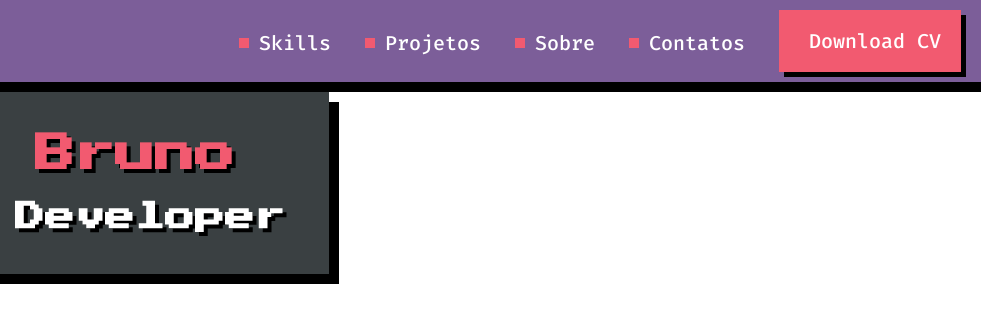
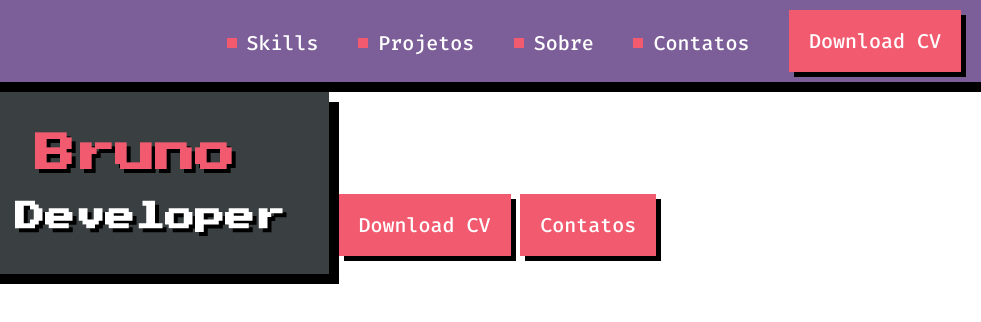
Before and after one commit to Ihago-dev-Master/curso-html-css-feliz, a website: page index.html in a window 1280 px wide. Shown: the full height of the page, 299-1280 px from the left. Drawn offline with Linux system fonts and the light colour scheme.

Commit message:
Cria os componentes e refatora o codigo

```diff
--- /dev/null
+++ b/css/components/action.css
@@ -0,0 +1,18 @@
+.action {
+    display: inline-flex;
+    align-items: center;
+    color: #fff;
+    font-size: 20px;
+    font-family: 'Fira Code', Arial, Helvetica, sans-serif;
+    font-weight: 500;
+    text-decoration: none;
+    margin-right: 30px;
+}
+
+.action::before {   /* Pseudo-elemento */
+    content: "";  /* O content é obrigatório pois quer dizer que está sendo criado um conteúdo */
+    background-color: #f25a70;
+    width: 10px;
+    height: 10px;
+    margin-right: 10px;
+}
--- a/css/components/box.css
+++ b/css/components/box.css
@@ -1,4 +1,4 @@
-#box {
+.box {
     display: inline-block;
     background-color: #3A4042;
     box-shadow: 10px 10px 0px #000;
@@ -6,6 +6,6 @@
     padding: 42px 44px;
 }
 
-#box h1 {
+.box .title {
     margin-bottom: 28px;
 }
--- /dev/null
+++ b/css/components/button.css
@@ -0,0 +1,15 @@
+.button {
+    display: inline-block;
+    background-color: #f25a70;
+    box-shadow: 5px 5px 0px #000;
+    padding: 18px 20px;
+    margin-right: 0;
+    transition: transform 100ms cubic-bezier(.45,.97,.68,2.48);
+    font-size: 20px;
+    color: #fff;
+    text-decoration: none;
+}
+
+.button:hover {
+    transform: scale(1.08);
+}
--- /dev/null
+++ b/css/components/header.css
@@ -0,0 +1,7 @@
+.header {
+    background-color: #7c5e99;
+    border-bottom: 10px solid #000;
+    padding: 10px 20px;
+    display: flex;
+    justify-content: space-between;
+}
--- a/css/components/subtitle.css
+++ b/css/components/subtitle.css
@@ -1,4 +1,4 @@
-h2 {
+.subtitle {
     font-size: 30px;
     font-family: 'Press Start 2P', sans-serif;
     text-shadow: 4px 4px 0px #000;
--- a/css/components/title.css
+++ b/css/components/title.css
@@ -1,4 +1,4 @@
-h1 {
+.title {
     font-family: 'Press Start 2P', sans-serif;
     font-size: 40px;
     color: #f25a70;
--- a/css/index.css
+++ /dev/null
@@ -1,47 +0,0 @@
-header {
-    background-color: #7c5e99;
-    border-bottom: 10px solid #000;
-    padding: 10px 20px;
-    display: flex;
-    justify-content: space-between;
-}
-
-nav {
-    text-align: right;
-}
-
-a {
-    display: inline-flex;
-    align-items: center;
-    color: #fff;
-    font-size: 20px;
-    font-family: 'Fira Code', Arial, Helvetica, sans-serif;
-    font-weight: 500;
-    text-decoration: none;
-    margin-right: 30px;
-}
-
-a::before {   /* Pseudo-elemento */
-    content: "";  /* O content é obrigatório pois quer dizer que está sendo criado um conteúdo */
-    background-color: #f25a70;
-    width: 10px;
-    height: 10px;
-    margin-right: 10px;
-}
-
-#button {
-    display: inline-block;
-    background-color: #f25a70;
-    box-shadow: 5px 5px 0px black;
-    padding: 18px 20px;
-    margin-right: 0;
-    transition: transform 100ms cubic-bezier(.45,.97,.68,2.48);
-}
-
-#button:hover {
-    transform: scale(1.08);
-}
-
-
-
-/* Para definir a largura do button posso colocar o padding nas laterais ao inves de width */
--- a/css/reset.css
+++ b/css/reset.css
@@ -1,3 +1,7 @@
+body {
+    font-family: 'Fira Code', Arial, Helvetica, sans-serif;
+}
+
 body, h1, h2, h3 {
     margin: 0;
 }
--- a/index.html
+++ b/index.html
@@ -10,7 +10,9 @@
     <link href="https://fonts.googleapis.com/css2?family=Fira+Code:wght@300;500&family=Press+Start+2P&display=swap" rel="stylesheet">
 
     <link rel="stylesheet" href="css/reset.css">
-    <link rel="stylesheet" href="css/index.css">
+    <link rel="stylesheet" href="css/components/header.css">
+    <link rel="stylesheet" href="css/components/action.css">
+    <link rel="stylesheet" href="css/components/button.css">
     <link rel="stylesheet" href="css/components/title.css">
     <link rel="stylesheet" href="css/components/subtitle.css">
     <link rel="stylesheet" href="css/components/box.css">
@@ -18,25 +20,28 @@
 </head>
 <body>
 
-    <header>
+    <header class="header">
 
           <img src="assets/img/logo.png" alt="">
 
-          <nav>
-              <a href="">Skills</a>
-              <a href="">Projetos</a>
-              <a href="">Sobre</a>
-              <a href="">Contatos</a>
-              <a id="button" href="">Download CV</a>
+          <nav class="navegation">
+              <a class="action" href="">Skills</a>
+              <a class="action" href="">Projetos</a>
+              <a class="action" href="">Sobre</a>
+              <a class="action" href="">Contatos</a>
+              <a class="button" href="">Download CV</a>
           </nav>
     </header>
 
 
 
-    <div id="box">
-        <h1>Marco Bruno</h1>
-        <h2>FrontEnd Developer</h2>
+    <div class="box">
+        <h1 class="title">Marco Bruno</h1>
+        <h2 class="subtitle">FrontEnd Developer</h2>
     </div>
+
+    <a class="button" href="">Download CV</a>
+    <a class="button" href="">Contatos</a>
 
 </body>
 </html>
```
